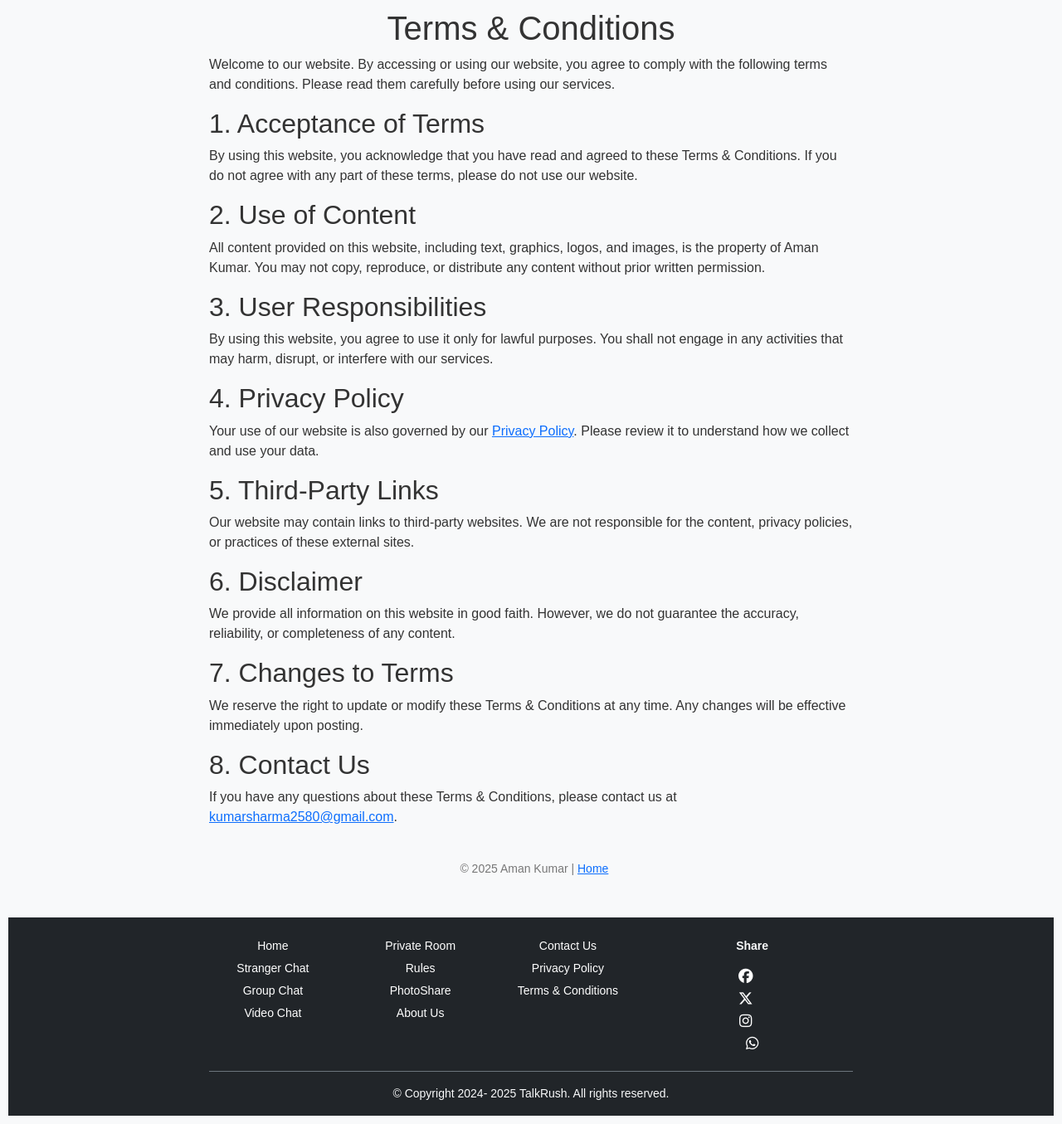
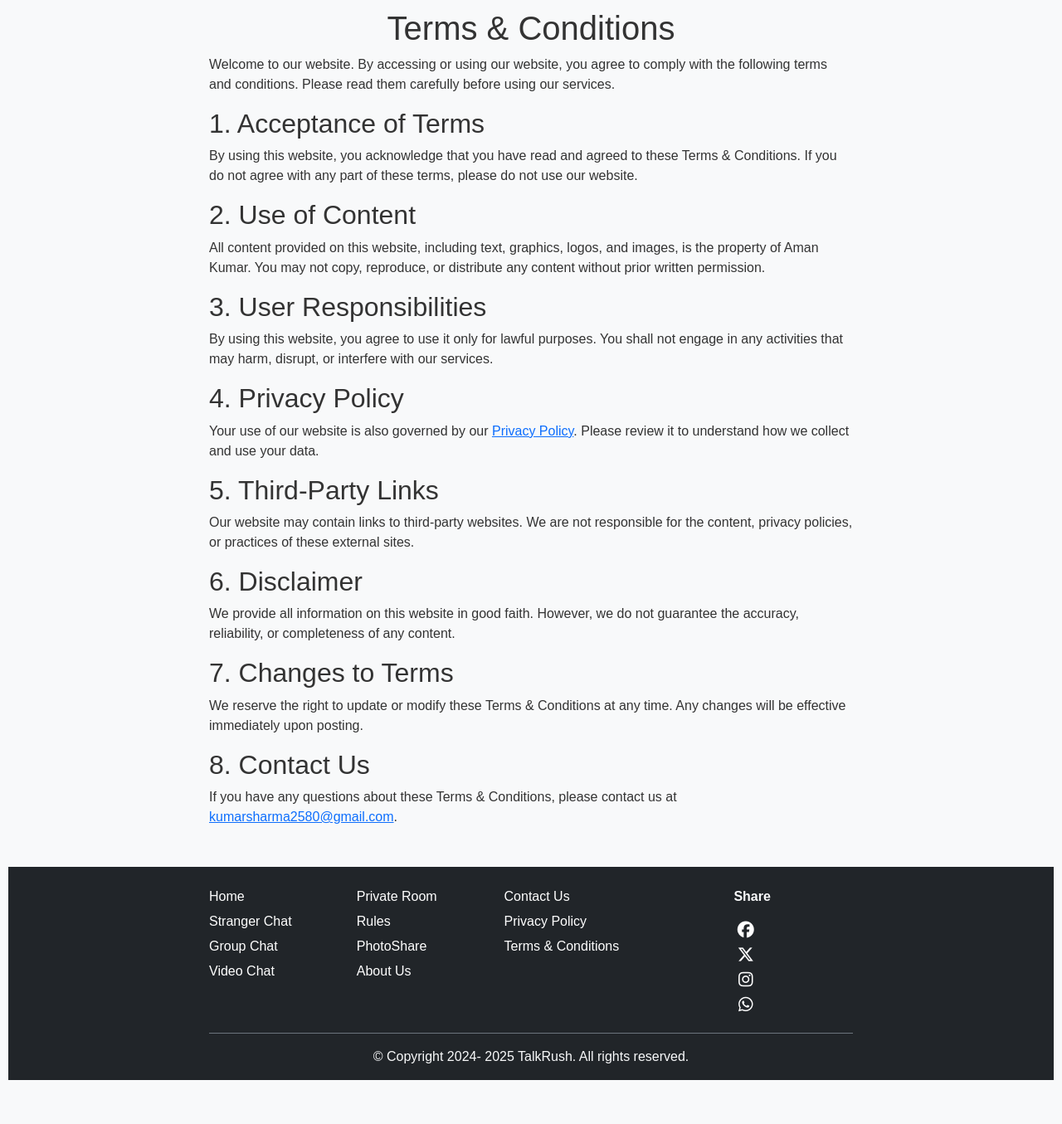
Before and after one commit to shkumaraman/shkumaraman.github.io, a Jekyll site: the page built from terms.html, in a window 1280 px wide. Shown: the whole page at 83% size. Built offline with Jekyll 4.4.1, drawn with Linux system fonts in a browser that asks for light colours; after the commit the page ends 1312 px from its top, so only the background shows below that.

Commit message:
Update terms.html

```diff
--- a/terms.html
+++ b/terms.html
@@ -8,12 +8,6 @@
         body { font-family: Arial, sans-serif; margin: 10px; background: #f8f9fa; color: #333; }
         .container { max-width: 800px; }
         h1 { text-align: center; }
-        footer {
-            text-align: center;
-            margin-top: 40px;
-            font-size: 14px;
-            color: #777;
-                    }
     </style>
 
     <div class="container">
@@ -54,11 +48,4 @@
 
         <h2>8. Contact Us</h2>
         <p>If you have any questions about these Terms & Conditions, please contact us at <a href="mailto:kumarsharma2580@gmail.com">kumarsharma2580@gmail.com</a>.</p>
-<footer>
-  &copy; <span id="year"></span> Aman Kumar | <a href="/">Home</a>
-</footer>
-
-<script>
-  document.getElementById("year").textContent = new Date().getFullYear();
-</script>
     </div>
```
